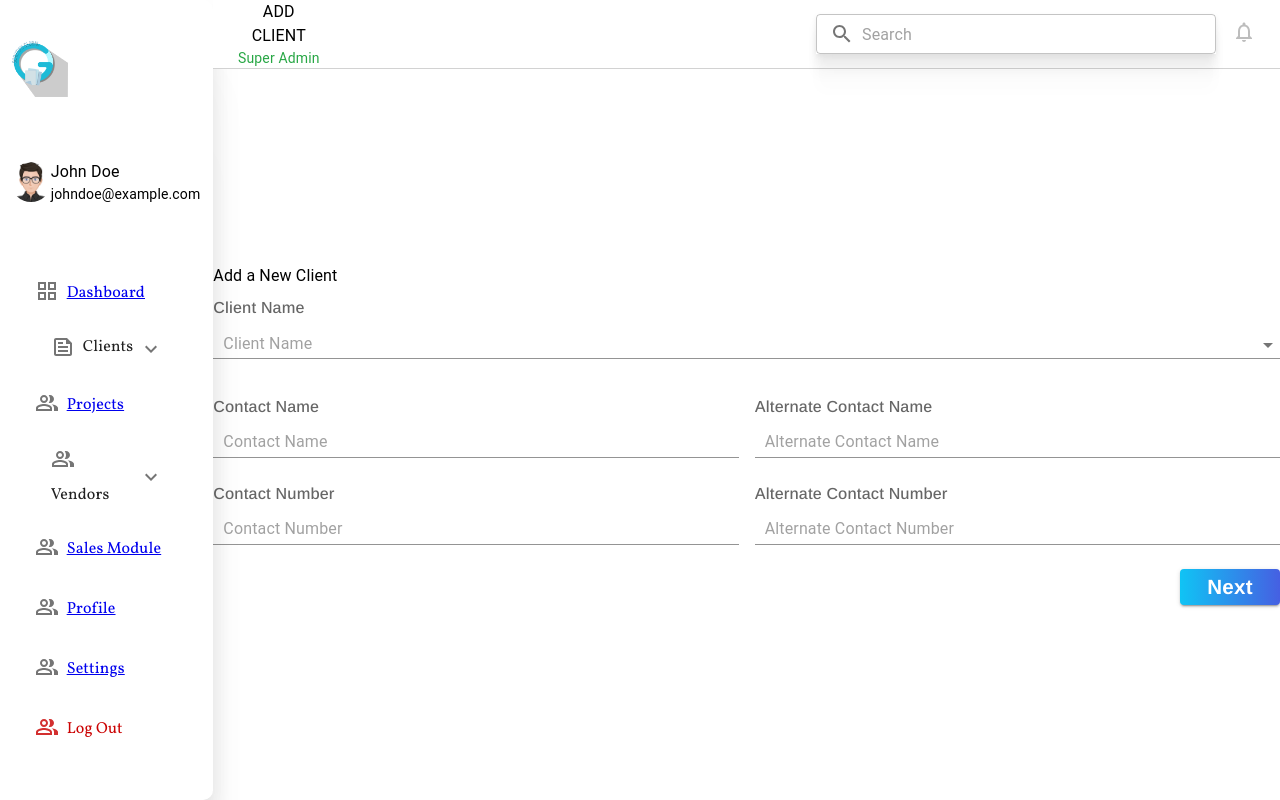
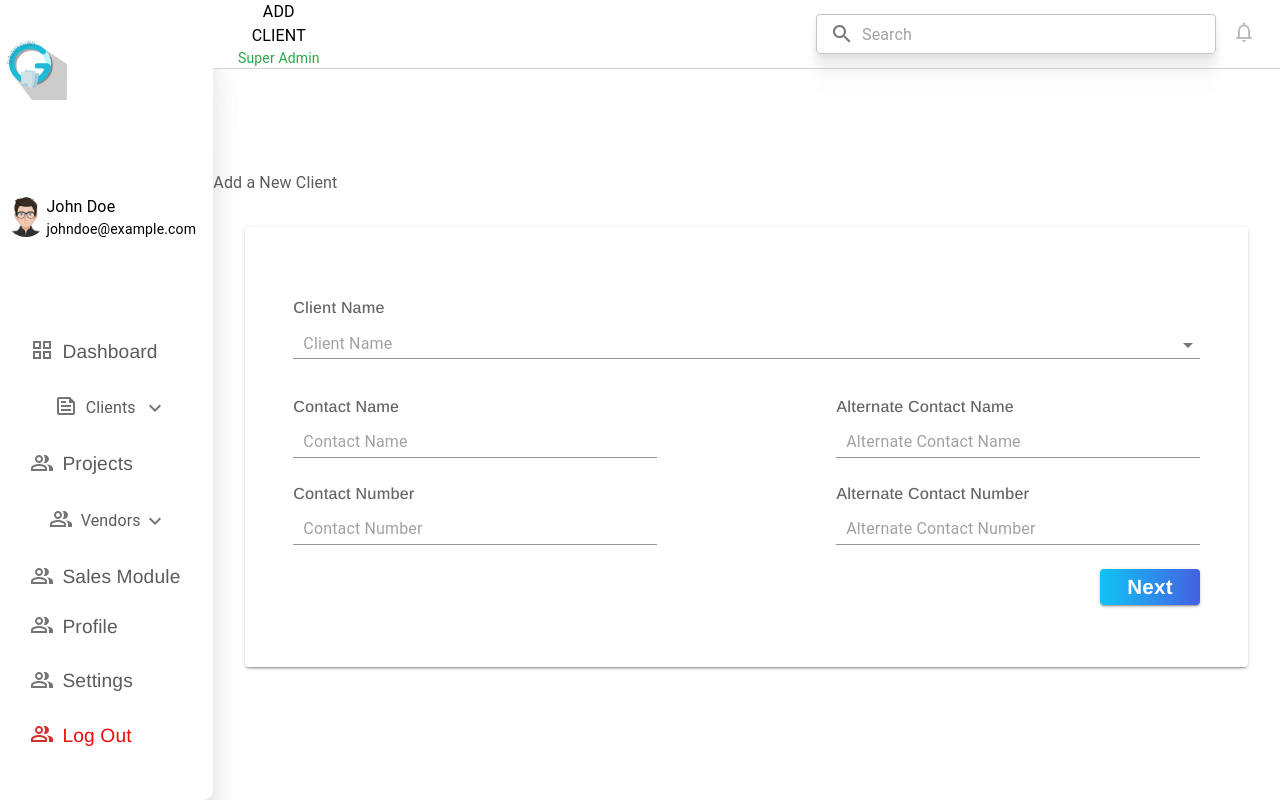
Before and after one commit to pushpak1308/Scrunity_Global, a React (Create React App) app in the folder scrutinyglobal/: page /add-client in a window 1280 px wide. Built offline with nearby package versions, Linux system fonts and the light colour scheme.

Commit message:
screens-2

```diff
--- a/scrutinyglobal/src/Components/Sidebar/Index.js
+++ b/scrutinyglobal/src/Components/Sidebar/Index.js
@@ -30,15 +30,23 @@ const Sidebar = () => {
       <Grid container alignItems="center" spacing={1}>
         <Grid item>{icon}</Grid>
         <Grid item>
-          {link ? (
-            <Link to={link}>
-              <Typography className="sidebar-text" component="div">
-                {text}
-              </Typography>
-            </Link>
+          {className == "logout" ? (
+            <Typography>
+              <Link to={link} className="sidebar-text logout">
+                {text}{" "}
+              </Link>
+            </Typography>
+          ) : link ? (
+            <Typography>
+              <Link to={link} className="sidebar-text">
+                {text}{" "}
+              </Link>
+            </Typography>
           ) : (
-            <Typography className="sidebar-text" component="div">
-              {text}
+            <Typography>
+              <Link to={link} className="sidebar-text">
+                {text}{" "}
+              </Link>
             </Typography>
           )}
         </Grid>
@@ -51,15 +59,12 @@ const Sidebar = () => {
       <Accordion elevation={0}>
         <AccordionSummary
           expandIcon={<ExpandMoreIcon />}
-          aria-controls={`${summaryText.toLowerCase()}-content`}
           id={`${summaryText.toLowerCase()}-header`}
         >
-          <Grid container spacing={1}>
+          <Grid container spacing={1} className="sidebar-button">
             <Grid item>{summaryIcon}</Grid>
             <Grid item>
-              <Typography className="sidebar-text" component="div">
-                {summaryText}
-              </Typography>
+              <Typography className="sidebar-text">{summaryText}</Typography>
             </Grid>
           </Grid>
         </AccordionSummary>
@@ -97,12 +102,12 @@ const Sidebar = () => {
       justifyContent="center"
       alignItems="center"
     >
-      <Grid item xs={12}>
+      <Grid item>
         <Link to="/dashboard" className="logo-grid">
           <img alt="SG logo" src={logo} className="avatarLogo" />
         </Link>
       </Grid>
-      <Grid item container alignItems="center" xs={12}>
+      <Grid item container alignItems="center" className="userDetails-grid">
         <Grid item>
           <Avatar alt={userDetails.name} src={userDetails.avatar} />
         </Grid>
@@ -118,7 +123,7 @@ const Sidebar = () => {
           <SidebarButton
             icon={<GridViewOutlinedIcon color="action" />}
             text="Dashboard"
-            link="/"
+            link="/dashboard"
           />
           <SidebarAccordion
             summaryIcon={<FeedOutlinedIcon color="action" />}
@@ -156,7 +161,7 @@ const Sidebar = () => {
           <SidebarButton
             icon={<PeopleAltOutlinedIcon color="error" />}
             text="Log Out"
-            className="sidebar-button logout"
+            className="logout"
           />
         </Grid>
       </Grid>
--- a/scrutinyglobal/src/Components/Sidebar/Style.css
+++ b/scrutinyglobal/src/Components/Sidebar/Style.css
@@ -4,12 +4,12 @@
 }
 
 .logo-grid {
-  min-height: 8vh;
+  max-height: 3vh;
 }
 
 .sidebar-grid {
-  padding: 5%;
-  height: 100vh;
+  padding: 3%;
+  min-height: 100vh;
   border-top-right-radius: 10px;
   border-bottom-right-radius: 10px;
   box-shadow: 0px 9px 19px 0px #0000000f, 0px 35px 35px 0px #0000000f,
@@ -18,8 +18,8 @@
 }
 
 .sidebar-button {
-  padding-top: 1rem;
-  padding-bottom: 1rem;
+  padding-top: 0.5rem;
+  padding-bottom: 0.5rem;
   display: flex;
   justify-content: center;
   align-items: center;
@@ -31,17 +31,28 @@
   padding-right: 1.5rem;
 }
 
+.userDetails-grid {
+  padding-top: 1.5rem;
+  padding-bottom: 1.5rem;
+}
+
 .sidebar-text {
-  font-family: "Vollkorn" !important;
+  font-family: "Arimo";
   font-size: 1.2rem;
   font-weight: 400;
+  text-align: center;
+  text-decoration: none !important;
+  color: #5b5b5b;
 }
 
 .logout {
-  color: #cb0202;
   font-family: "Arimo";
   font-size: 1.2rem;
+  padding-top: 0.8rem;
   font-weight: 400;
+  text-align: center;
+  text-decoration: none !important;
+  color: #f10808;
 }
 
 .sidebar-section-1 {
--- a/scrutinyglobal/src/Screens/SuperAdmin/Client/AddClient.js
+++ b/scrutinyglobal/src/Screens/SuperAdmin/Client/AddClient.js
@@ -1,20 +1,27 @@
 import React, { useState } from "react";
-import { Grid, TextField, Typography } from "@mui/material";
+import { Grid, Paper, Typography } from "@mui/material";
 import StepForm from "../../../Components/StepForm/Index";
 import { MuiTextField } from "../../../MuiComponents/MuiTextField/Index";
 import { MuiDropDown } from "../../../MuiComponents/MuiDropDown/Index";
 import Layout from "../Layout";
+import "./Style.css";
 
 const AddClient = () => {
-  const [name, setName] = useState("");
   const [clientName, setClientName] = useState("");
   const [contactName, setContactName] = useState("");
   const [alternateContactName, setAlternateContactName] = useState("");
   const [contactNumber, setContactNumber] = useState("");
   const [alternateContactNumber, setAlternateContactNumber] = useState("");
+  const [email, setEmail] = useState("");
+  const [websiteLink, setWebsiteLink] = useState("");
+  const [status, setStatus] = useState("");
+  const [address, setAddress] = useState("");
+  const [country, setCountry] = useState("");
+  const [currency, setCurrency] = useState("");
+  const [industry, setIndustry] = useState("");
 
-  const onChangeName = (e) => {
-    setName(e.target.value);
+  const onChangeCountry = (e) => {
+    setCountry(e.target.value);
   };
 
   const onChangeClientName = (e) => {
@@ -36,6 +43,30 @@ const AddClient = () => {
   const onChangeAlternateContactNumber = (e) => {
     setAlternateContactNumber(e.target.value);
   };
+
+  const onChangeEmail = (e) => {
+    setEmail(e.target.value);
+  };
+
+  const onChangeWebsiteLink = (e) => {
+    setWebsiteLink(e.target.value);
+  };
+
+  const onChangeStatus = (e) => {
+    setStatus(e.target.value);
+  };
+
+  const onChangeAddress = (e) => {
+    setAddress(e.target.value);
+  };
+
+  const onChangeCurrency = (e) => {
+    setCurrency(e.target.value);
+  };
+
+  const onChangeIndustry = (e) => {
+    setIndustry(e.target.value);
+  };
   const steps = [
     [
       <Grid item xs={12}>
@@ -48,9 +79,9 @@ const AddClient = () => {
           className="forRegister"
         />
       </Grid>,
-      <Grid item xs={12}>
-        <Grid container spacing={2}>
-          <Grid item xs={12} md={6}>
+      <Grid item>
+        <Grid container spacing={3} justifyContent="space-between">
+          <Grid item md={5}>
             <MuiTextField
               type="text"
               value={contactName}
@@ -60,7 +91,7 @@ const AddClient = () => {
               className="forRegister"
             />
           </Grid>
-          <Grid item xs={12} md={6}>
+          <Grid item md={5}>
             <MuiTextField
               type="text"
               value={alternateContactName}
@@ -73,8 +104,8 @@ const AddClient = () => {
         </Grid>
       </Grid>,
       <Grid item xs={12}>
-        <Grid container spacing={2}>
-          <Grid item xs={12} md={6}>
+        <Grid container spacing={3} justifyContent="space-between">
+          <Grid item md={5}>
             <MuiTextField
               type="text"
               value={contactNumber}
@@ -84,7 +115,7 @@ const AddClient = () => {
               className="forRegister"
             />
           </Grid>
-          <Grid item xs={12} md={6}>
+          <Grid item md={5}>
             <MuiTextField
               type="text"
               value={alternateContactNumber}
@@ -99,35 +130,30 @@ const AddClient = () => {
     ],
     [
       <Grid item xs={12}>
-        <Grid container spacing={2}>
-          <Grid item xs={12} md={6}>
         <MuiTextField
           type="text"
-              value={contactNumber}
-              label="Contact Number"
-              // defaultValue={reduxData?.city || ""}
-              onChange={onChangeContactNumber}
+          value={email}
+          label="Email"
+          onChange={onChangeEmail}
           className="forRegister"
         />
-          </Grid>
-          <Grid item xs={12} md={6}>
-            <MuiTextField
-              type="text"
-              value={alternateContactNumber}
-              label="Alternate Contact Number"
-              // defaultValue={reduxData?.state || ""}
-              onChange={onChangeAlternateContactNumber}
-              className="forRegister"
-            />
-          </Grid>
-        </Grid>
       </Grid>,
       <Grid item xs={12}>
         <MuiTextField
           type="text"
-          value={name}
-          label="Name"
-          onChange={onChangeName}
+          value={websiteLink}
+          label="Website Link"
+          onChange={onChangeWebsiteLink}
+          className="forRegister"
+        />
+      </Grid>,
+      <Grid item xs={12}>
+        <MuiDropDown
+          value={status}
+          //   defaultValue={reduxData?.accountType || ""}
+          onChange={onChangeStatus}
+          options={["status 1", "status 2", "status 3"]}
+          label="Status"
           className="forRegister"
         />
       </Grid>,
@@ -136,18 +162,43 @@ const AddClient = () => {
       <Grid item xs={12}>
         <MuiTextField
           type="text"
-          value={name}
-          label="Name"
-          onChange={onChangeName}
+          value={address}
+          label="Address"
+          onChange={onChangeAddress}
           className="forRegister"
         />
       </Grid>,
       <Grid item xs={12}>
+        <Grid container spacing={3} justifyContent="space-between">
+          <Grid item md={5}>
             <MuiTextField
               type="text"
-          value={name}
-          label="Name"
-          onChange={onChangeName}
+              value={country}
+              label="Country"
+              // defaultValue={reduxData?.city || ""}
+              onChange={onChangeCountry}
+              className="forRegister"
+            />
+          </Grid>
+          <Grid item md={5}>
+            <MuiTextField
+              type="text"
+              value={currency}
+              label="Currency"
+              // defaultValue={reduxData?.state || ""}
+              onChange={onChangeCurrency}
+              className="forRegister"
+            />
+          </Grid>
+        </Grid>
+      </Grid>,
+      <Grid item xs={12}>
+        <MuiDropDown
+          value={industry}
+          //   defaultValue={reduxData?.accountType || ""}
+          onChange={onChangeIndustry}
+          options={["industry 1", "industry 2", "industry 3"]}
+          label="Industry"
           className="forRegister"
         />
       </Grid>,
@@ -160,12 +211,14 @@ const AddClient = () => {
   };
 
   const content = (
-    <Grid container>
-      <Grid item>
-        <Typography>Add a New Client</Typography>
+    <Grid container alignItems="center">
+      <Grid item className="heading-grid">
+        <Typography className="screenHeading">Add a New Client</Typography>
       </Grid>
       <Grid item>
+        <Paper elevation={2} className="form-grid">
           <StepForm steps={steps} onSave={handleSave} />
+        </Paper>
       </Grid>
     </Grid>
   );
--- /dev/null
+++ b/scrutinyglobal/src/Screens/SuperAdmin/Client/Style.css
@@ -0,0 +1,27 @@
+.screenHeading {
+  font-family: "Vollkorn";
+  font-size: 32px;
+  font-weight: 600;
+  line-height: 44.6px;
+  text-align: center;
+  color: #5b5b5b;
+}
+
+.heading-grid {
+  width: 100%;
+  margin: 2rem;
+  min-height: 10%;
+  display: flex;
+  align-items: center;
+}
+
+.form-grid {
+  margin: 2rem;
+  padding-right: 3rem;
+  padding-left: 3rem;
+  min-width: 70%;
+  min-height: 55vh;
+  display: flex;
+  align-items: center;
+  justify-content: center;
+}
```
Lines whose indentation alone changed are shown as unchanged.
